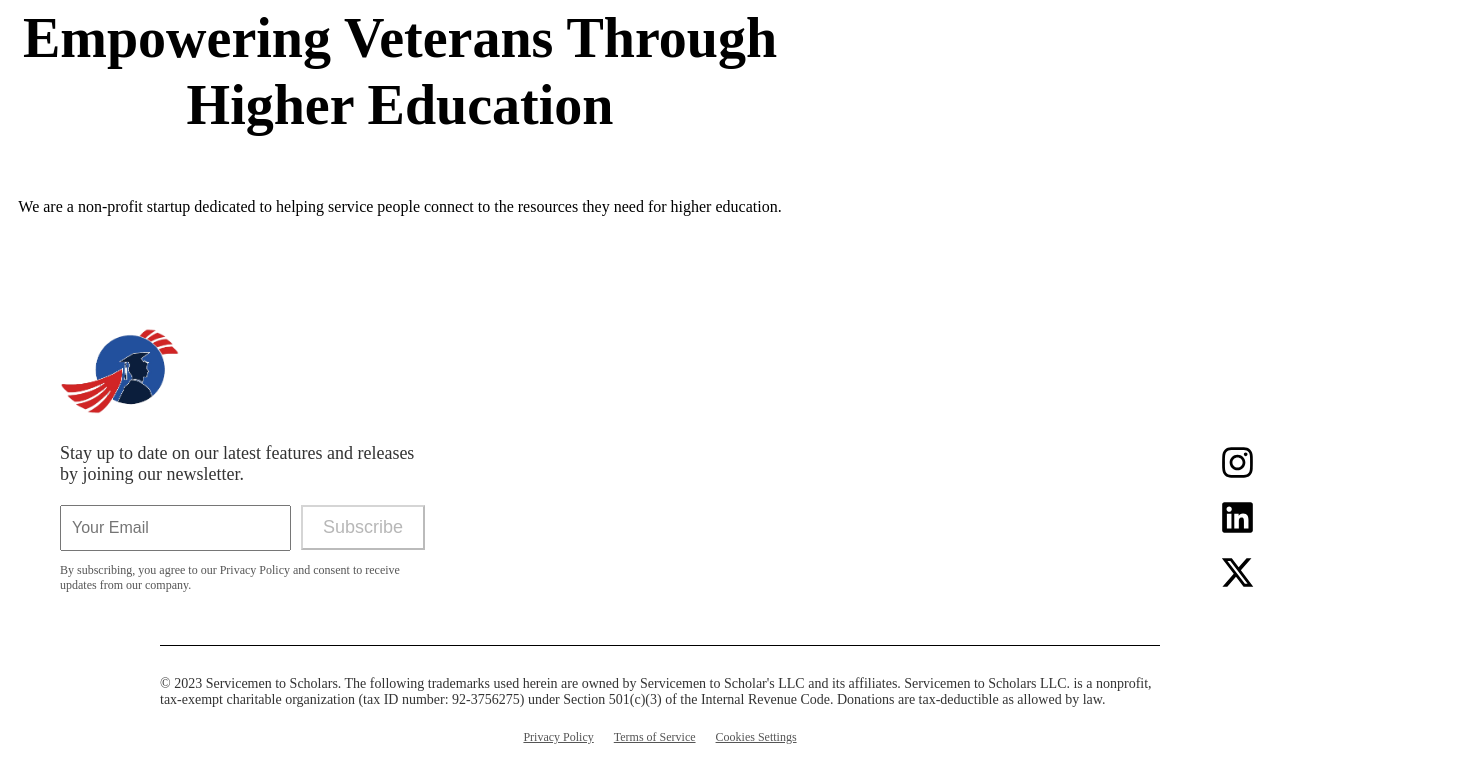
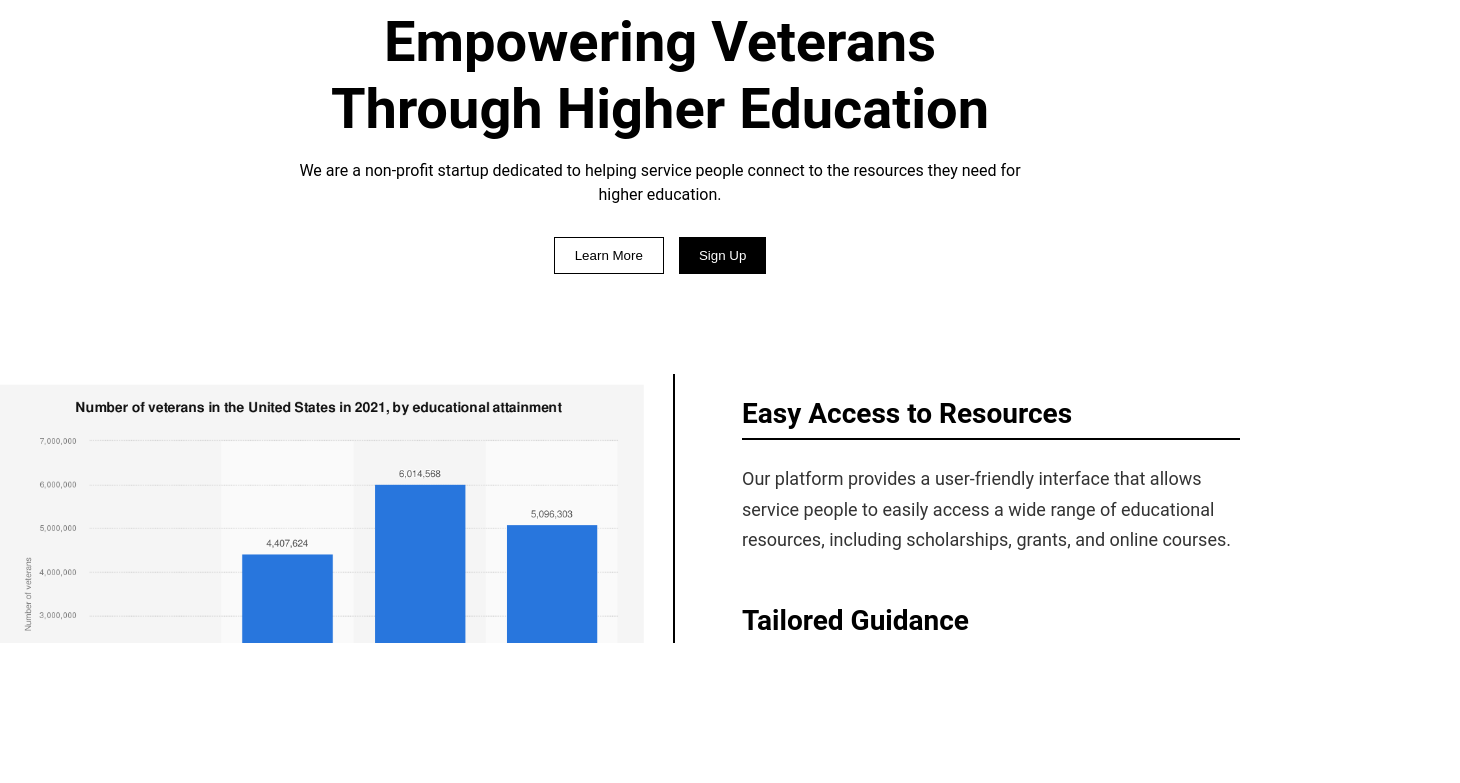
Before and after one commit to Chen-Steve/MENN-stack-dynamic-webapp, a Next.js app: page / in a window 1280 px wide. Shown: the part 157-940 px from the top of the page, 1460 px wide, since content can reach past the window. After the commit the page ends 800 px from the top, so only its background shows below. Built offline with nearby package versions, Linux system fonts and the light colour scheme.

Commit message:
added body w stats + basic info

```diff
--- a/src/app/globals.css
+++ b/src/app/globals.css
@@ -14,6 +14,9 @@ html, body {
   margin: 0;
   height: 100vh;
   scroll-behavior: smooth;
+  font-family: 'Roboto', sans-serif;
+  overflow-x: hidden;
+  overflow-y: auto;
 }
 
 a {
@@ -37,32 +40,38 @@ b {
 code {
   font-family: source-code-pro, Menlo, Monaco, Consolas, "Courier New", monospace;
 }
+/*
+* {
+  border: 1px solid red !important;
+}
+*/
 
 /* Stylizing the browser's default Scrollbar */
 
 /* Firefox */
 html {
   scrollbar-width: thin;
-  scrollbar-color: var(--light-bg) var(--primary);
+  scrollbar-color: var(--light-bg) var(--primary) #333;
 }
 
 /* Chrome, Edge, and Safari */
 ::-webkit-scrollbar {
-  width: 10px;
-  background-color: var(--background);
+  width: 12px;
+  background-color: #f0f0f0;  /* Slightly darker than white */
 }
 
 ::-webkit-scrollbar-track {
-  background: var(--light-bg);
+  background: #e0e0e0;  /* Darker shade */
   border-radius: 5px;
 }
 
 ::-webkit-scrollbar-thumb {
-  background-color: var(--lightest-bg);
+  background-color: #b0b0b0;  /* Darker shade */
   border-radius: 14px;
-  border: 1px dashed var(--primary);
+  border: 1px dashed #888;  /* Darker dashed border */
 }
 
 ::-webkit-scrollbar-thumb:hover {
-  background-color: var(--primary);
+  background-color: #888;  /* Even darker shade when hovered */
+
 }
--- a/src/app/index.module.css
+++ b/src/app/index.module.css
@@ -13,9 +13,9 @@
 
   #content {
     /* padding: 80px 200px; */
-    width: 100vw;
+    width: 100%;
     overflow-x: hidden;
-    overflow-y: hidden;
+    overflow-y: auto;
   }
   .rs-steps-horizontal .rs-steps-item-content {
     text-align: left;
--- /dev/null
+++ b/src/components/Features.tsx
@@ -0,0 +1,28 @@
+import React from 'react';
+import styles from '../styles/Features.module.css';
+
+const Features: React.FC = () => {
+  return (
+    <div className={styles.featuresContainer}>
+        <div className={styles.imageArea}>
+            <img src="/veteran_education.png" alt="Statistic: Number of veterans in the United States in 2021, by educational attainment | Statista"/>
+        </div>
+    <div className={styles.textArea}>
+      <div className={styles.featureBlock}>
+        <h2>Easy Access to Resources</h2>
+        <p>Our platform provides a user-friendly interface that allows service people to easily access a wide range of educational resources, including scholarships, grants, and online courses.</p>
+      </div>
+      <div className={styles.featureBlock}>
+        <h2>Tailored Guidance</h2>
+        <p>We understand that each service person has unique educational goals and challenges. Our platform offers personalized guidance based on their unique background to help them navigate the higher education landscape and make informed decisions.</p>
+      </div>
+      <div className={styles.featureBlock}>
+        <h2>Community Support</h2>
+        <p>Being part of a supportive community can greatly enhance the educational journey. Our platform connects service people with like-minded individuals, mentors, and experts who can provide valuable support and encouragement.</p>
+      </div>
+    </div>
+    </div>
+  );
+}
+
+export default Features;
--- a/src/components/Footer.tsx
+++ b/src/components/Footer.tsx
@@ -51,6 +51,7 @@ const Footer: React.FC = () => {
 
         </div>
         <div className={styles.comingSoon}>
+            <div className={styles.charity}></div>
         </div>
         <div className={styles.socialLinks}>
             <a href="https://www.instagram.com/servicementoscholars/" target="_blank" rel="noopener noreferrer"  title="Instagram">
--- a/src/components/Header.tsx
+++ b/src/components/Header.tsx
@@ -6,15 +6,22 @@ const Header: React.FC = () => {
       <div className={styles.header}>
         <div className={styles.container}>
           <div className={styles.textSection}>
+            <p className={`${styles.title} ${styles.titleFirstLine}`}>
+              Empowering Veterans
+            </p>
             <p className={styles.title}>
-              Empowering Veterans Through Higher Education
+              Through Higher Education
             </p>
             <p className={styles.description}>
               We are a non-profit startup dedicated to helping service people connect to the resources they need for higher education.
             </p>
+            {/*We provide a platform for veterans to connect with mentors, find scholarships, and learn about the college application process.*/}
+            <div className={styles.actionSection}>
+              <button className={styles.learnMoreBtn}>Learn More</button>
+              <button className={styles.signUpBtn}>Sign Up</button>
+            </div>
           </div>
         </div>
-        <div className={styles.backgroundImage}></div>
       </div>
     );
 }
--- a/src/pages/index.tsx
+++ b/src/pages/index.tsx
@@ -2,6 +2,7 @@ import React from "react";
 
 import NavBar from "../components/NavBar";
 import Header from "../components/Header";
+import Features from "../components/Features";
 import Footer from "../components/Footer";
 
 import "../app/globals.css";
@@ -13,6 +14,7 @@ const Home: React.FC = () => {
         <div>
           <NavBar />
           <Header />
+          <Features />
           <Footer />
         </div>
       </main>
--- /dev/null
+++ b/src/styles/Features.module.css
@@ -0,0 +1,58 @@
+.featuresContainer {
+    display: flex;
+    align-items: flex-start;
+    max-width: 1200px; /* You can adjust this as needed */
+    margin: 0 auto;
+    padding: 4.5rem 0;
+    gap: 2rem; /* Spacing between the image and text content */
+  }
+
+  .imageArea {
+    width: 40%;
+    height: auto;
+    max-width: 100%;
+    margin-right: 320px;
+    margin-left: -150px;
+    transform: scale(0.65);  /* scales the element to 80% of its original size */
+    margin-top: -120px;
+  }
+
+
+  .textArea {
+    flex: 1; /* Takes up the remaining space */
+    position: relative;
+    margin-right: 20px;
+  }
+
+  .textArea::before {
+    content: "";
+    position: absolute;
+    top: 0;
+    bottom: 0;
+    left: -4.3rem; /* Adjust the position as needed to place the line where you want */
+    width: 2px;  /* Width of the line */
+    background-color: black; /* Color of the line */
+}
+
+  .featureBlock {
+    margin-bottom: 3rem;
+  }
+
+  .featureBlock:last-child {
+    margin-bottom: 0; /* Remove margin for the last feature block */
+  }
+
+  .featureBlock h2 {
+    font-size: 28px;
+    font-weight: bold;
+    margin-bottom: 1.5rem;
+    padding-bottom: 0.5rem;
+    border-bottom: 2px solid black; /* Bottom border to titles */
+  }
+
+  .featureBlock p {
+    font-size: 18px;
+    line-height: 1.7;
+    margin-top: 1rem;
+    color: #333; /* Slightly muted text color for contrast */
+  }
--- a/src/styles/Footer.module.css
+++ b/src/styles/Footer.module.css
@@ -25,13 +25,14 @@
 }
 
 .textBase1 {
-  font-size: 18px;
+  font-size: 20px;
   color: #333;
   margin: 20px 0;
   text-align: left;
 }
 
 .textBase {
+  flex-grow: 1;
   font-size: 14px;
   color: #333;
   margin: 10px 0px;
@@ -42,7 +43,7 @@
   display: flex;
   justify-content: space-between;
   align-items: center;
-  margin-left: 0px;
+  margin-right: 10px;
 }
 
 .emailInput {
@@ -50,6 +51,7 @@
   font-size: 16px;
   padding-left: 10px;
   padding-right: 10px;
+  width: 300px;
 }
 
 .subscribeBtn {
@@ -57,8 +59,9 @@
   font-size: 18px;
   padding-left: 20px;
   padding-right: 20px;
+  color: white;
 
-  background-color: white;
+  background-color: rgb(0, 0, 0);
   cursor: pointer;
   margin-left: 10px;
 }
@@ -110,10 +113,18 @@
   background-size: contain;
 }
 
+.charity {
+  margin-top: 50px;
+  width: 200px;
+  height: 200px;
+  background: url('/bbb-logo.svg') no-repeat center;
+  background-size: contain;
+}
+
 .footerBottom {
-  margin-top: 40px;
+  margin-top: -10px;
   border-top: 1px solid #000000;
-  padding-top: 20px;
+  padding-top: 10px;
   margin-left: 100px;
   margin-right: 100px;
 }
--- a/src/styles/Header.module.css
+++ b/src/styles/Header.module.css
@@ -1,13 +1,10 @@
-/* Root Styles */
 .font-roboto {
     font-family: 'Roboto', sans-serif;
 }
 
-/* Header Styles */
 .header {
     background-color: white;
-    gap: 20px;
-    display: inline-flex;
+    display: flex;
     flex-direction: column;
     align-items: center;
     color: rgb(0, 0, 0);
@@ -15,33 +12,66 @@
     padding: 28px 16px;
 }
 
+.header .titleFirstLine {
+    padding-top: 60px; /* Removes the margin below the first line to stack it close to the second line */
+}
+
 .header .container {
-    width: 768px;
-    gap: 6px;
+    max-width: 768px;
     display: flex;
     flex-direction: column;
     align-items: center;
 }
 
-.header .text-section {
+.header .textSection {
     width: 100%;
-    gap: 6px;
     display: flex;
     flex-direction: column;
     align-items: center;
-    justify-content: stretch;
 }
 
 .header .title {
-    width: 768px;
     font-size: 56px;
     font-weight: 700;
     line-height: 1.2;
+    margin: 0px;
+    align-items: center;
 }
 
 .header .description {
-    width: 768px;
     font-weight: 400;
     font-size: 1rem;
     line-height: 1.5;
+    margin-bottom: 30px;
+    align-items: center;
 }
+
+.header .actionSection {
+    display: flex;
+    gap: 15px;
+}
+
+.header .learnMoreBtn, .header .signUpBtn {
+    padding: 10px 20px;
+    border: none;
+    cursor: pointer;
+    transition: background-color 0.3s ease;
+}
+
+.header .learnMoreBtn {
+    background-color: transparent;
+    border: 1px solid black;
+}
+
+.header .learnMoreBtn:hover {
+    background-color: rgba(0, 0, 0, 0.1);
+}
+
+.header .signUpBtn {
+    background-color: black;
+    color: white;
+}
+
+.header .signUpBtn:hover {
+    background-color: rgba(0, 0, 0, 0.8);
+}
--- a/src/styles/NavBar.module.css
+++ b/src/styles/NavBar.module.css
@@ -36,7 +36,7 @@
 }
 
 .navbarItem:hover {
-  color: #656464;
+  color: #c9c8c8;
 }
 
 .donate, .volunteer {
@@ -54,11 +54,13 @@
 }
 
 .donate:hover {
-  background-color: rgb(255, 255, 255);
+  background-color: rgb(0, 0, 0, 0.1);
+  color: black;
 }
 
 .volunteer:hover {
-  background-color: rgb(255, 255, 255);
+  background-color: rgba(0, 0, 0, 0.8);
+  color: white;
 }
 
 /* Mobile responsiveness */
```
Also changed, not shown: public/bbb-logo.svg (added), public/veteran_education.png (added).
